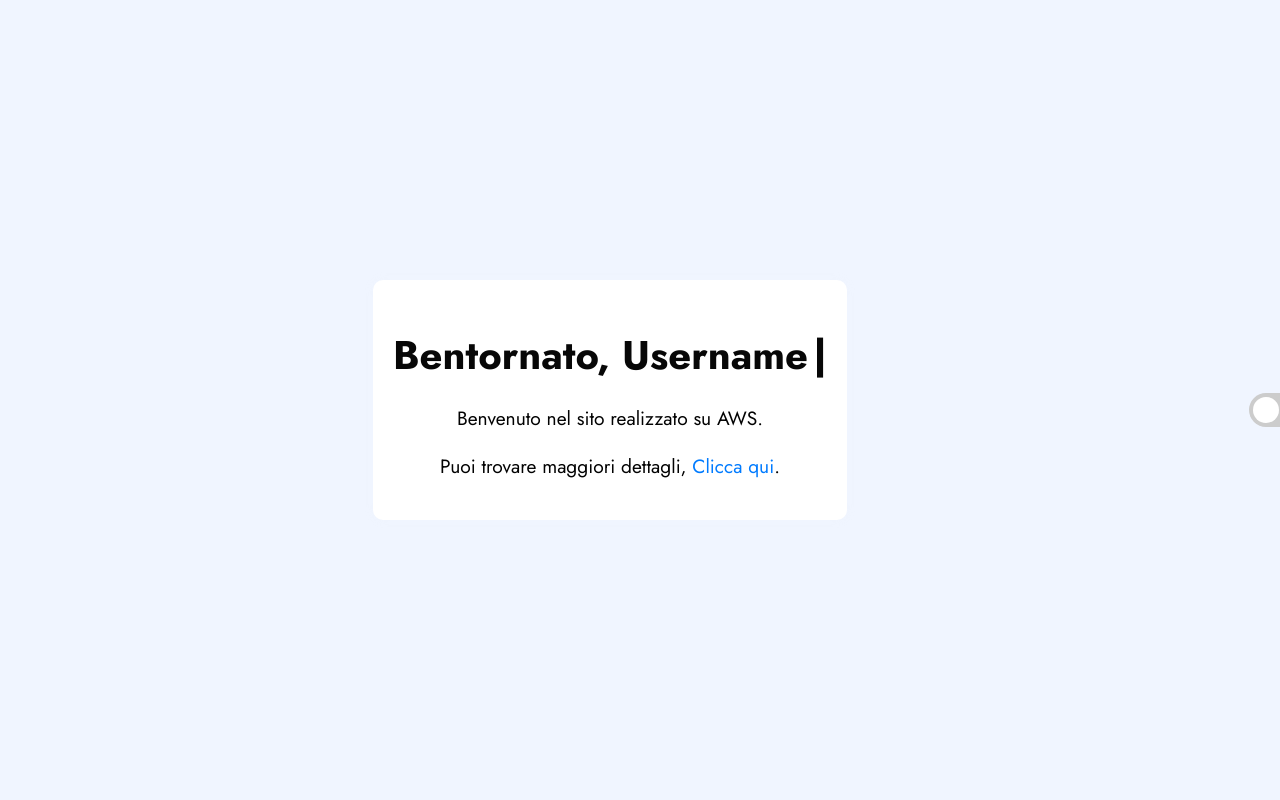
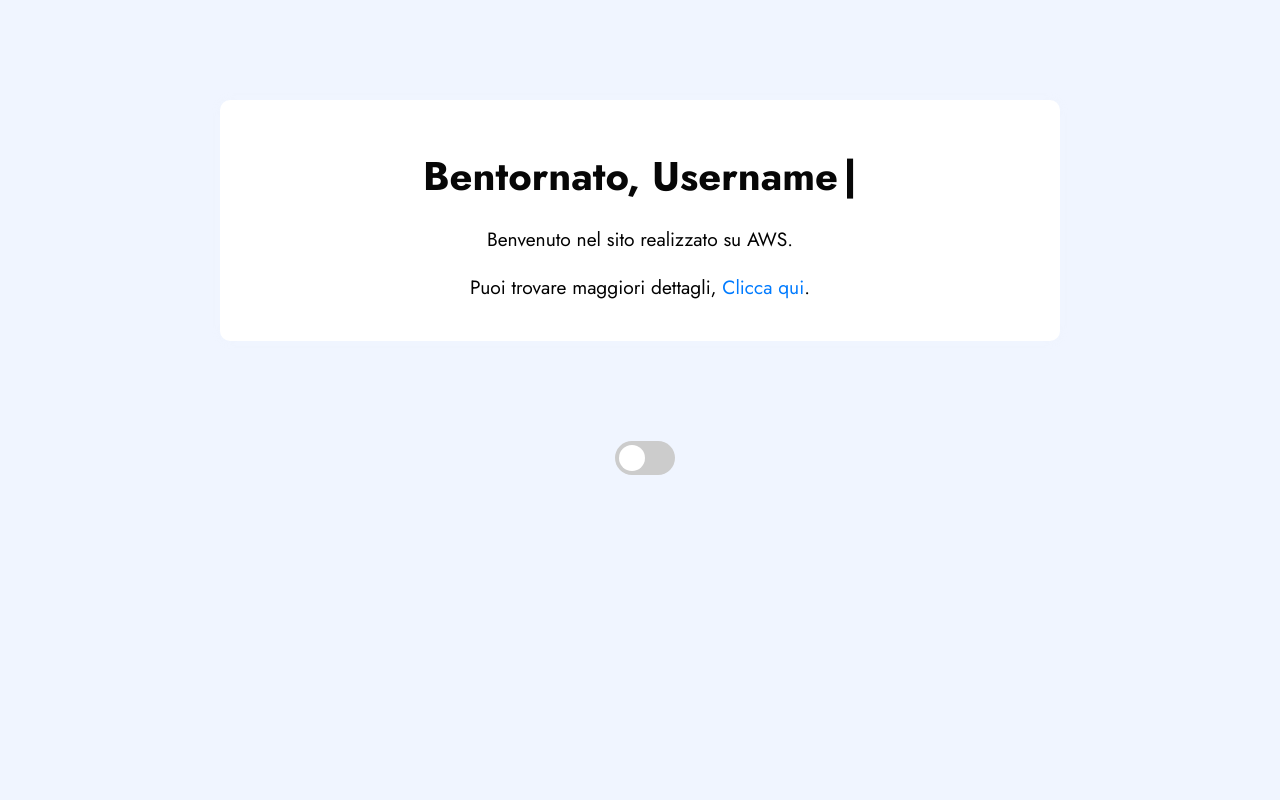
Before and after one commit to NicoMezzaa/AWS-Project, a PHP site: page /pages/user.php in a window 1280 px wide. Run offline with PHP 8.4, Linux system fonts and the light colour scheme.

Commit message:
Update style_user.css

```diff
--- a/asset/css/style_user.css
+++ b/asset/css/style_user.css
@@ -5,12 +5,6 @@ body {
     font-family: 'Jost', sans-serif;
     background-color: #f0f5ff;
     transition: background-color 0.5s;
-    margin: 0;
-    padding: 0;
-    display: flex;
-    justify-content: center;
-    align-items: center;
-    height: 100vh;
 }
 
 body.dark-mode {
```
